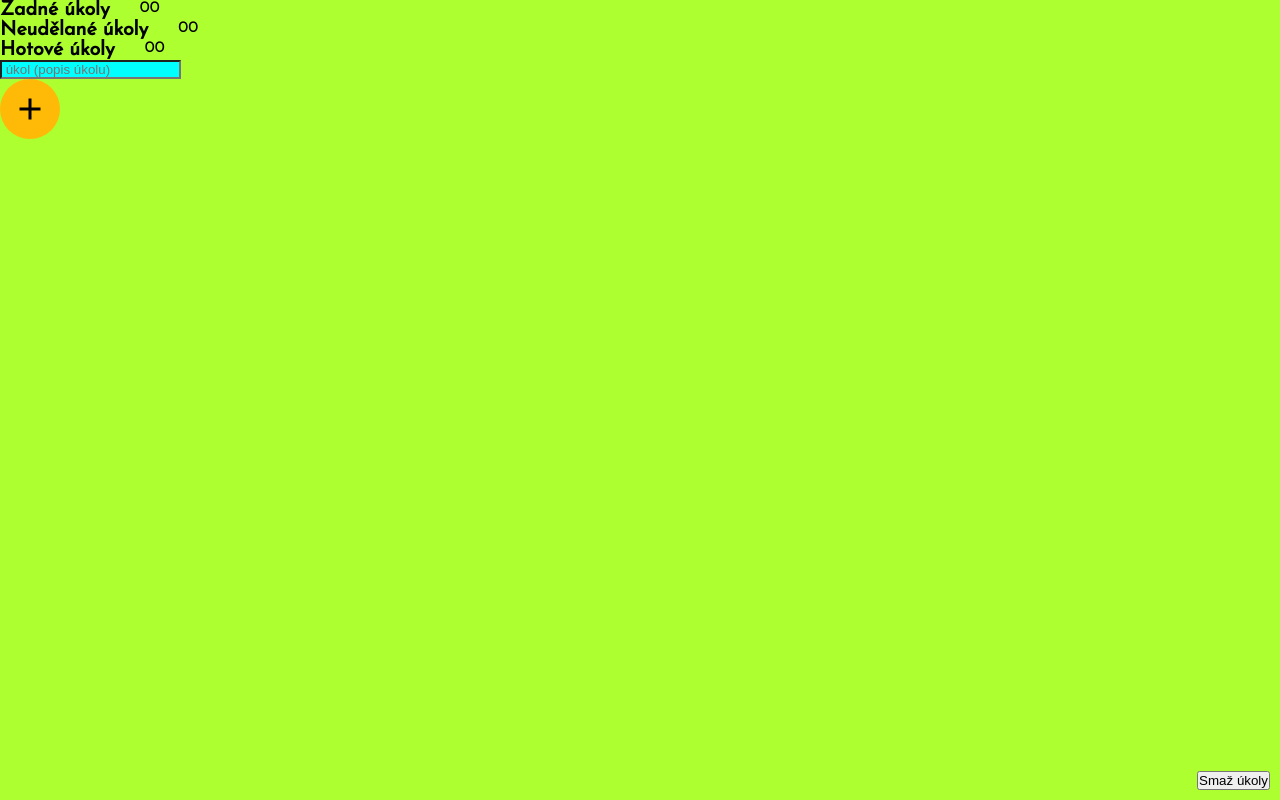
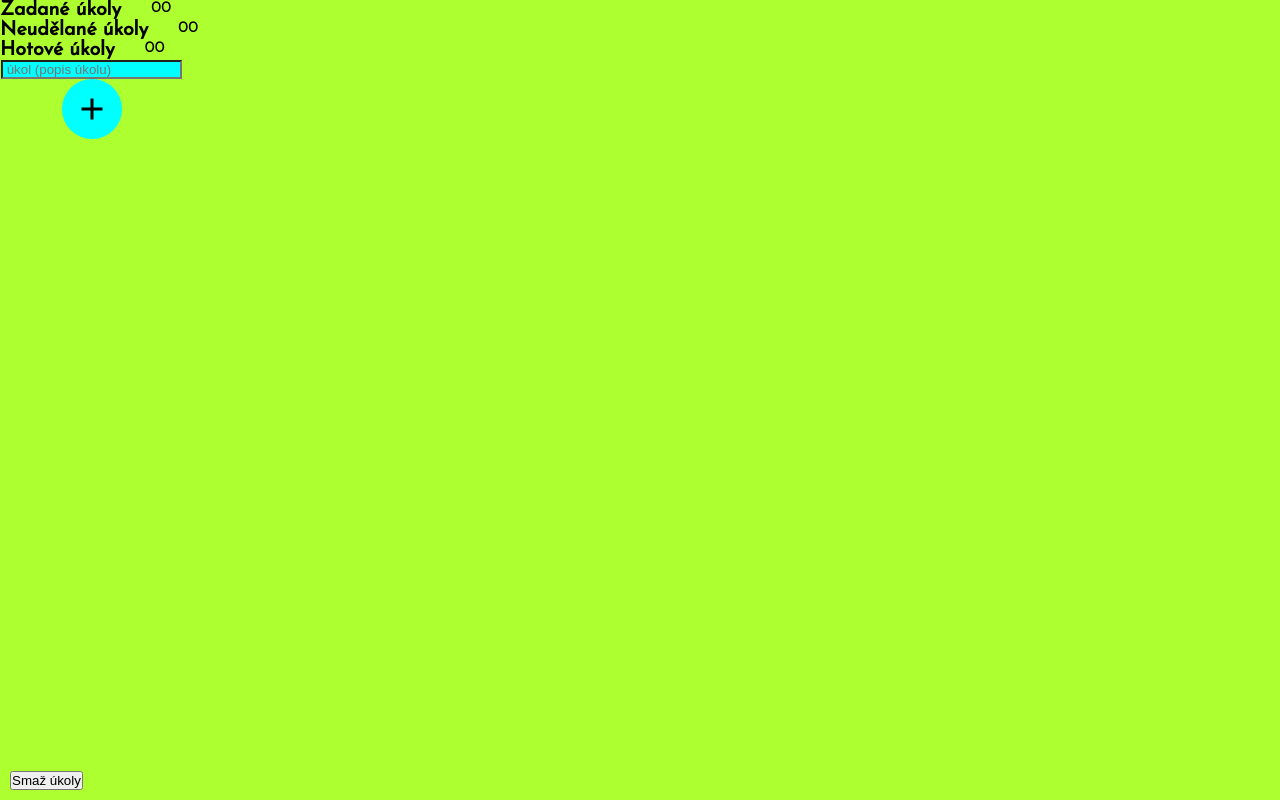
Before and after one commit to JonasKittler/ukolnicek, a plain HTML site: page index.html in a window 1280 px wide. Drawn offline with Linux system fonts and the light colour scheme; a web font is replaced by a local one.

Commit message:
oprava názvů a tlačítka na přidání

```diff
--- a/index.html
+++ b/index.html
@@ -9,15 +9,16 @@
     <link rel="icon" type="image/x-icon" href="./edit.png">
 </head>
 <body>
+    <center>
     <main>
         <section class="pocty">
+            <div class="celkem">
+                <h5>Zadané úkoly</h5>
+                <p id="celkem">00</p>
+            </div>
             <div class="zadano">
-                <h5>Zadné úkoly</h5>
+                <h5>Neudělané úkoly</h5>
                 <p id="zadano">00</p>
-            </div>
-            <div class="celkem">
-                <h5>Neudělané úkoly</h5>
-                <p id="celkem">00</p>
             </div>
             <div class="hotovo">
                 <h5>Hotové úkoly</h5>
@@ -41,6 +42,7 @@
             <button id="zmazatVsechnyUkoly">Smaž úkoly</button>
         </main>
     </main>
+</center>
     <footer>
         <p></p>
     </footer>
--- a/style.css
+++ b/style.css
@@ -82,7 +82,7 @@ input{
     width: 60px;
     height: 60px;
     border-radius: 50%;
-    background-color: #FFBA08;
+    background-color: aqua;
 }
 
 .tlacitko_pridat img {
@@ -100,5 +100,10 @@ footer {
 #zmazatVsechnyUkoly{
     position: absolute;
     bottom: 10px;
-    right: 10px;
+    left: 10px;
 }
+
+.novy_ukol{
+    position: absolute;
+    left: 1px;
+}
```
